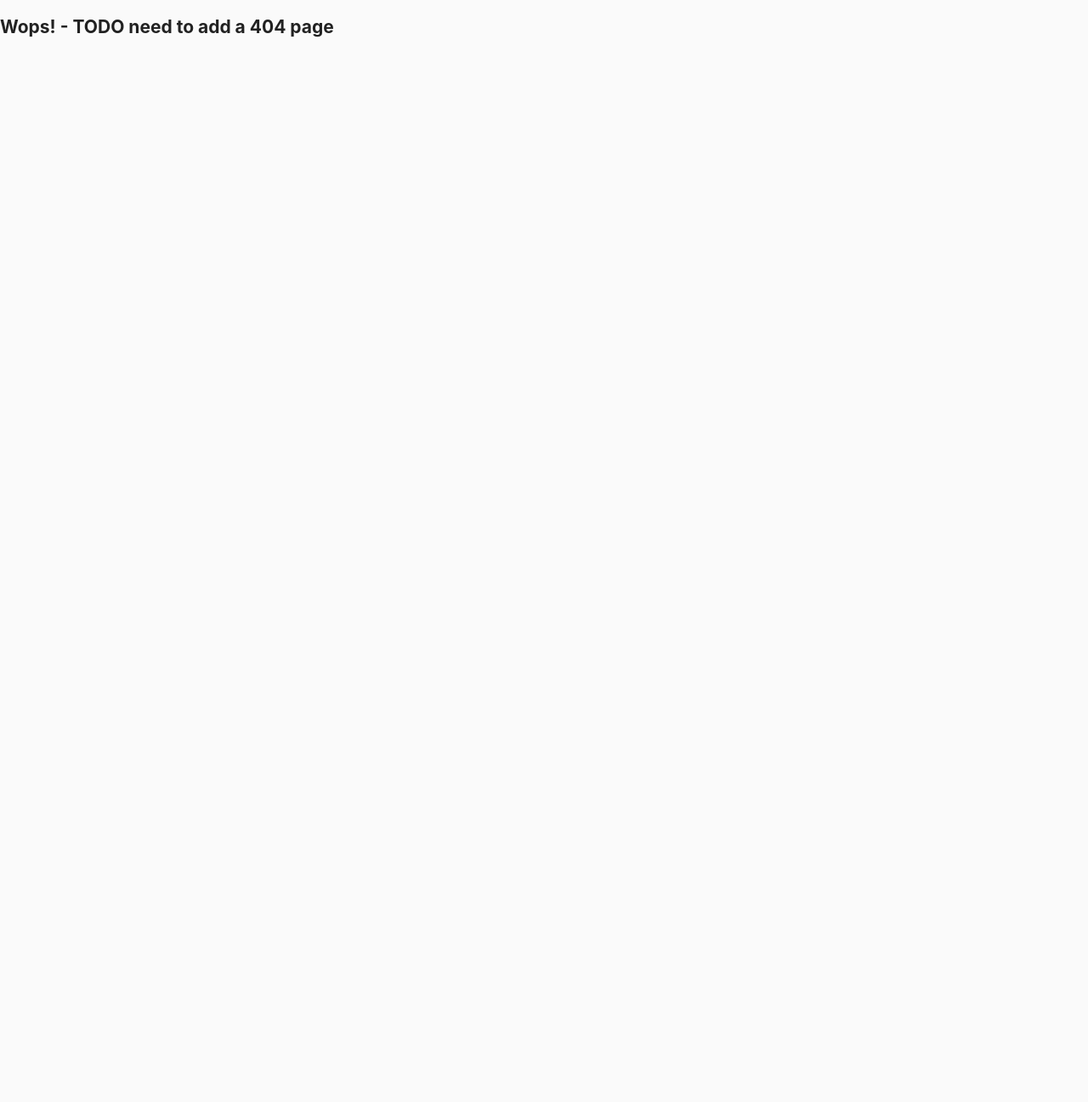
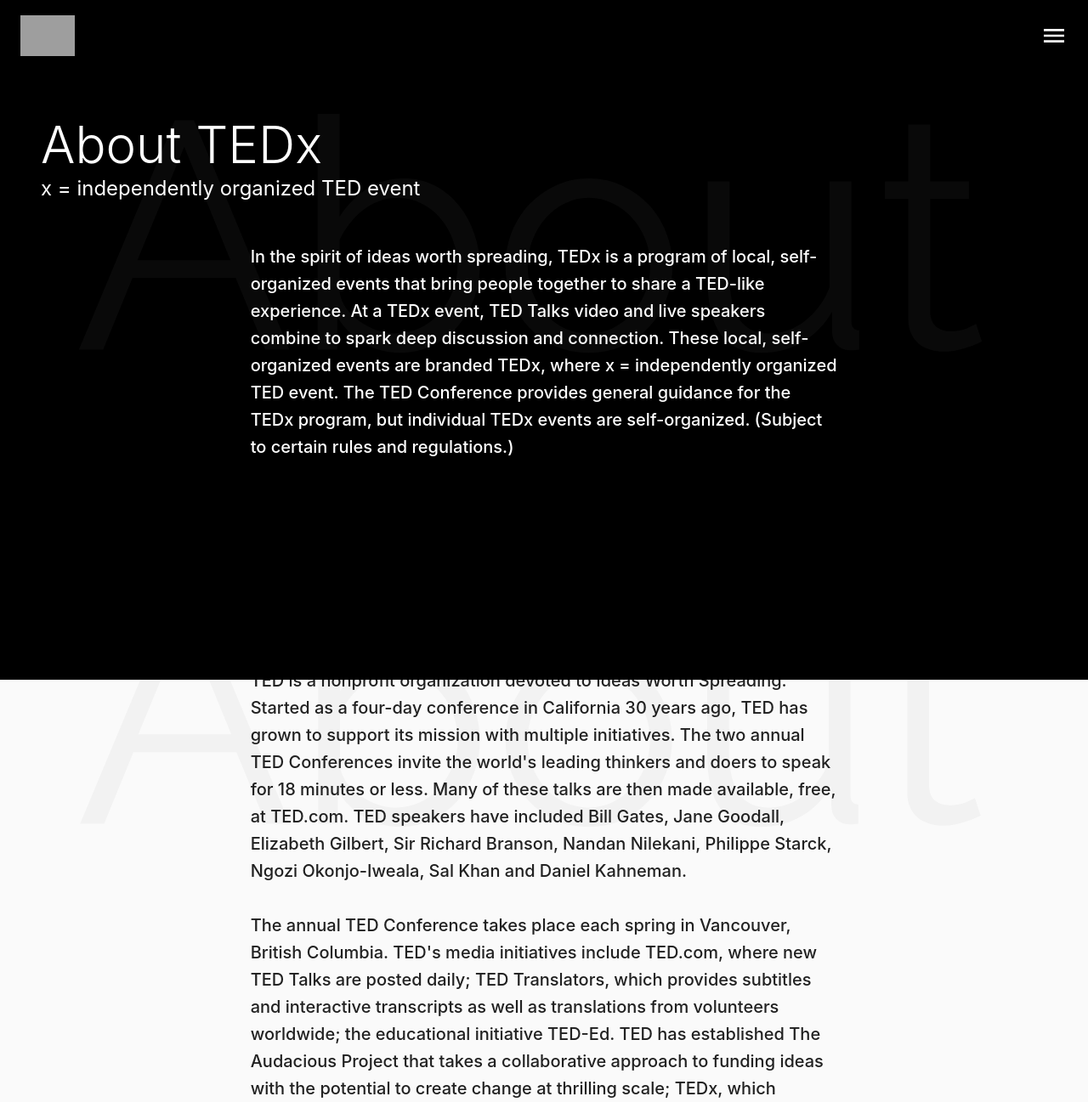
Before and after one commit to clearly-outsane/TEDx_PESU, a React (Create React App) app: page /about in a window 1280 px wide. Before the commit this address had no page. Shown: the top 1297 px of the page at 85% size. Before the commit the page ends 800 px from the top, so only its background shows below. Built offline with nearby package versions, Linux system fonts and the light colour scheme; grey boxes are pictures that could not be loaded.

Commit message:
about page

```diff
--- a/src/App.js
+++ b/src/App.js
@@ -3,6 +3,7 @@ import { BrowserRouter as Router, Switch, Route, Link } from "react-router-dom";
 import CssBaseline from "@material-ui/core/CssBaseline";
 
 import Landing from "./pages/Landing";
+import About from "./pages/About"
 import "./App.css";
 
 const App = () => {
@@ -18,6 +19,7 @@ const App = () => {
 
           <Switch>
             <Route exact path="/" component={Landing} />
+						<Route exact path="/about" component={About} />
             <Route component={NotFound} />
           </Switch>
         </div>
--- a/src/components/AboutCountdownSection.js
+++ b/src/components/AboutCountdownSection.js
@@ -25,7 +25,7 @@ const AboutSection = () => {
               className={clsx(classes.whiteText)}
               gutterBottom
             >
-              What is Countdown ?
+              What is Countdown?
             </Typography>
           </Grid>
         </Container>
--- /dev/null
+++ b/src/components/AboutTED.js
@@ -0,0 +1,72 @@
+import React from "react";
+import Grid from "@material-ui/core/Grid";
+import Container from "@material-ui/core/Container";
+import Typography from "@material-ui/core/Typography";
+import clsx from "clsx";
+
+import { aboutSection } from "../styles/Sections";
+import { ReactComponent as AboutSvg } from "../assets/svg/About.svg";
+
+const AboutTED = () => {
+  const classes = aboutSection();
+  return (
+		<>
+        <Container maxWidth="lg">
+          <AboutSvg
+            style={{
+							position: "absolute",
+              width: "90%",
+              height: "22vw",
+							opacity: 0.4
+            }}
+          />
+          <Grid
+            container
+            justify="flex-start"
+            alignItems="center"
+            style={{ marginTop: 150 }}
+          >
+            <Typography
+              variant="h2"
+              gutterBottom
+            >
+              About TED
+            </Typography>
+          </Grid>
+        </Container>
+        <Container maxWidth="lg">
+          <Grid container justify="center" style={{ height: "100%" }}>
+            <Grid
+              container
+              item
+              xs={12}
+              sm={7}
+              alignItems="flex-start"
+              style={{ marginBottom: 50 }}
+            >
+              <Typography variant="h6" gutterBottom>
+                TED is a nonprofit organization devoted to Ideas Worth Spreading. Started as a four-day
+								conference in California 30 years ago, TED has grown to support its mission with multiple
+								initiatives. The two annual TED Conferences invite the world's leading thinkers and doers
+								to speak for 18 minutes or less. Many of these talks are then made available, free, at
+								TED.com. TED speakers have included Bill Gates, Jane Goodall, Elizabeth Gilbert, Sir
+								Richard Branson, Nandan Nilekani, Philippe Starck, Ngozi Okonjo-Iweala, Sal Khan and
+								Daniel Kahneman.<br/><br/>
+								The annual TED Conference takes place each spring in Vancouver, British Columbia. TED's
+								media initiatives include TED.com, where new TED Talks are posted daily; TED Translators,
+								which provides subtitles and interactive transcripts as well as translations from
+								volunteers worldwide; the educational initiative TED-Ed. TED has established The
+								Audacious Project that takes a collaborative approach to funding ideas with the potential
+								to create change at thrilling scale; TEDx, which supports individuals or groups in hosting
+								local, self- organized TED-style events around the world, and the TED Fellows program,
+								helping world-changing innovators from around the globe to amplify the impact of their
+								remarkable projects and activities.
+              </Typography>
+            </Grid>
+          </Grid>
+        </Container>
+		</>
+  );
+};
+
+export default AboutTED;
--- /dev/null
+++ b/src/components/AboutTEDxAboutPage.js
@@ -0,0 +1,74 @@
+import React from "react";
+import Grid from "@material-ui/core/Grid";
+import Container from "@material-ui/core/Container";
+import Typography from "@material-ui/core/Typography";
+import clsx from "clsx";
+
+import { aboutSection } from "../styles/Sections";
+import { ReactComponent as AboutSvg } from "../assets/svg/AboutWhite.svg";
+import theme from "../styles/theme";
+
+const AboutTEDxAboutPage = () => {
+  const classes = aboutSection();
+  return (
+		<>
+      <Container maxWidth="lg">
+          <AboutSvg
+            style={{
+							position: "absolute",
+              width: "90%",
+              height: "22vw",
+							opacity: 0.3
+            }}
+            fill="white"
+          />
+        {/* <Container maxWidth="lg" > */}
+          <Grid
+            container
+            justify="flex-start"
+            alignItems="flex-start"
+						direction="column"
+            style={{ marginTop: 50 }}
+          >
+            <Typography
+              variant="h2"
+              className={clsx(classes.whiteText)}
+            >
+              About TEDx
+            </Typography>
+						<Typography
+              variant="h5"
+              className={clsx(classes.whiteText)}
+            >
+              x = independently organized TED event
+            </Typography>
+          </Grid>
+        </Container>
+        <Container maxWidth="lg">
+          <Grid container justify="center" style={{ height: "100%" }}>
+            <Grid
+              container
+              item
+              xs={12}
+              sm={7}
+              alignItems="flex-start"
+              style={{ marginTop: 48 }}
+            >
+              <Typography variant="h6" className={clsx(classes.whiteText)}>
+                In the spirit of ideas worth spreading, TEDx is a program of local, self-organized
+								events that bring people together to share a TED-like experience. At a TEDx event,
+								TED Talks video and live speakers combine to spark deep discussion and connection.
+								These local, self-organized events are branded TEDx, where x = independently organized
+								TED event. The TED Conference provides general guidance for the TEDx program, but
+								individual TEDx events are self-organized. (Subject to certain rules and regulations.)
+              </Typography>
+            </Grid>
+          </Grid>
+        {/* </Container> */}
+
+      </Container>
+			</>
+  );
+};
+
+export default AboutTEDxAboutPage;
--- a/src/components/Navbar.js
+++ b/src/components/Navbar.js
@@ -10,6 +10,8 @@ import Typography from "@material-ui/core/Typography";
 import logo from "../assets/images/tedxLogo.png";
 import { navbarStyles } from "../styles/Navbar";
 import { stylingConstants } from "../constants";
+import { Link } from "@material-ui/core";
+import { NavLink } from "react-router-dom";
 
 const Navbar = () => {
   const classes = navbarStyles();
@@ -84,10 +86,19 @@ const Navbar = () => {
               >
                 <Typography
                   variant="h3"
-                  className={clsx(classes.whiteText)}
                   gutterBottom
                 >
-                  Home
+                  <Link href="/" className={classes.whiteText}>
+										Home
+									</Link>
+                </Typography>
+								<Typography
+                  variant="h3"
+                  gutterBottom
+                >
+                  <Link href="/about" className={classes.whiteText}>
+										About
+									</Link>
                 </Typography>
                 <Typography
                   variant="h6"
--- /dev/null
+++ b/src/pages/About.js
@@ -0,0 +1,37 @@
+import React, { useRef } from "react";
+import Container from "@material-ui/core/Container";
+import Grid from "@material-ui/core/Grid";
+import clsx from "clsx";
+import { ReactComponent as AboutSvg } from "../assets/svg/AboutWhite.svg";
+
+import Navbar from "../components/Navbar";
+import { landingStyles } from "../styles/Landing";
+import { Typography } from "@material-ui/core";
+import { ContrastTextField, PrimaryButton } from "../styles/theme";
+import MailchimpForm from "../components/MailchimpForm";
+import Footer from "../components/Footer";
+import AboutTEDxAboutPage from "../components/AboutTEDxAboutPage";
+import AboutTED from "../components/AboutTED";
+
+const About = () => {
+  const classes = landingStyles();
+  const formRef = useRef(null);
+  return (
+    <div className={classes.blackBackground}>
+      <Container maxWidth="lg">
+        <div>
+          <Navbar />
+        </div>
+				<AboutTEDxAboutPage />
+				<AboutTED />
+      </Container>
+      {/* should we keep this or nah
+			<div ref={formRef} id="mailchimpForm">
+        <MailchimpForm />
+      </div> */}
+      <Footer />
+    </div>
+  );
+};
+
+export default About;
--- a/src/pages/Landing.js
+++ b/src/pages/Landing.js
@@ -10,7 +10,7 @@ import { landingStyles } from "../styles/Landing";
 import { Typography } from "@material-ui/core";
 import { ContrastTextField, PrimaryButton } from "../styles/theme";
 import earth from "../assets/gifs/earth.gif";
-import AboutTedxSection from "../components/AboutTedxSection";
+import AboutTedxSection from "../components/AboutTedxLandingPage";
 import AboutCountdownSection from "../components/AboutCountdownSection";
 import MailchimpForm from "../components/MailchimpForm";
 import Footer from "../components/Footer";
--- a/src/styles/Navbar.js
+++ b/src/styles/Navbar.js
@@ -24,6 +24,20 @@ const navbarStyles = makeStyles((theme) => ({
     gridTemplateRows: "auto 1fr auto",
     height: "100vh",
   },
+	link: {
+		default: {
+			color: "white",
+			textDecoration: "none",
+			"&:visited": {
+				color: "white",
+				textDecoration: "none"
+			}
+		},
+		active: {
+			color: theme.palette.primary.main,
+			textDecoration: "none"
+		}
+	},
   whiteText: { color: "white" },
   closeOverlay: {},
 }));
--- a/src/styles/Sections.js
+++ b/src/styles/Sections.js
@@ -15,11 +15,13 @@ const aboutSection = makeStyles((theme) => ({
     margin: 0,
   },
   whiteText: { color: "white" },
+  boldText: { fontWeight: "600" },
   blackBackground: { backgroundColor: "rgba(0,0,0,0.84)" },
 }));
 
 const mailchimpFormSection = makeStyles((theme) => ({
   container: {
+		padding: "5vh 0",
     display: "grid",
     placeItems: "center",
     height: "100vh",
```
Also changed, not shown: src/components/AboutTedxLandingPage.js (renamed from src/components/AboutTedxSection.js).
